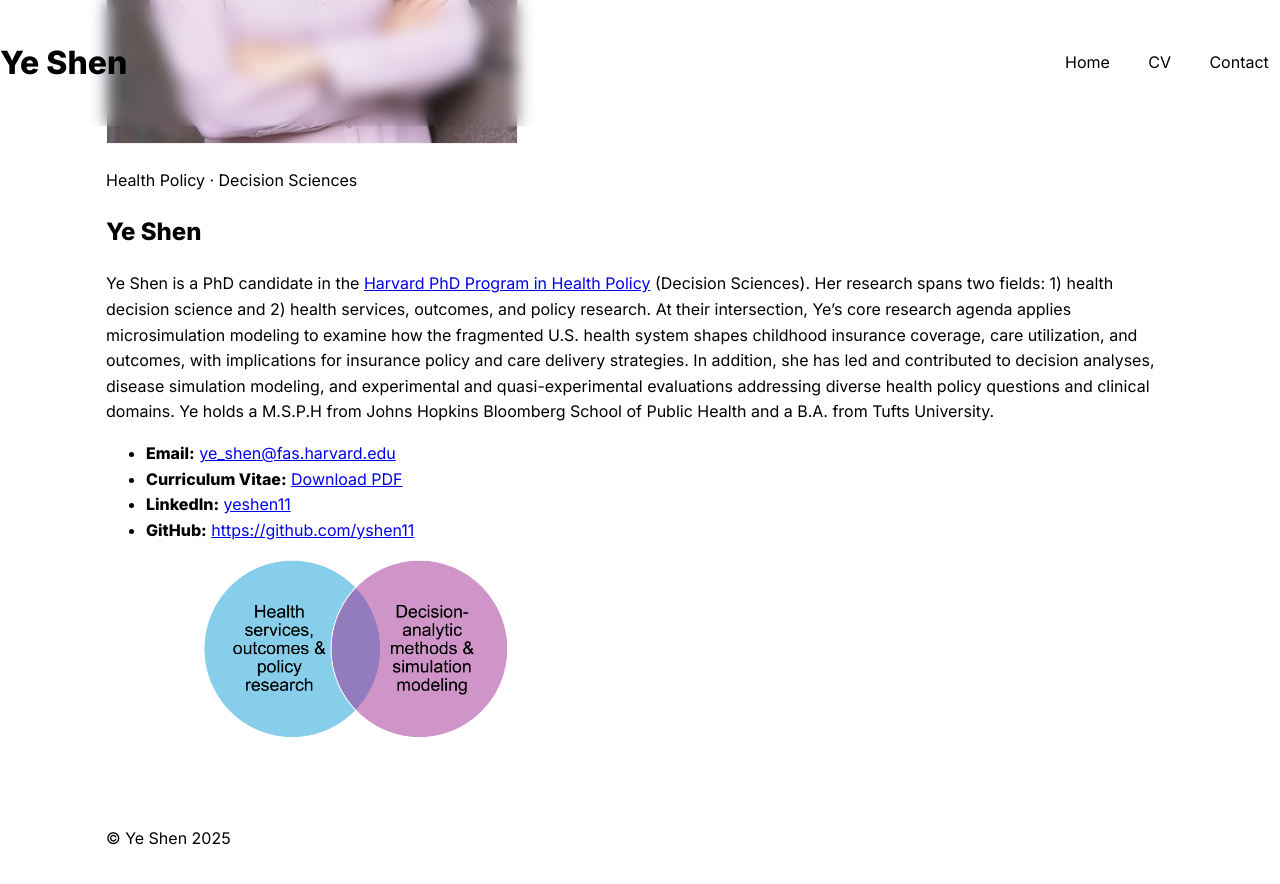
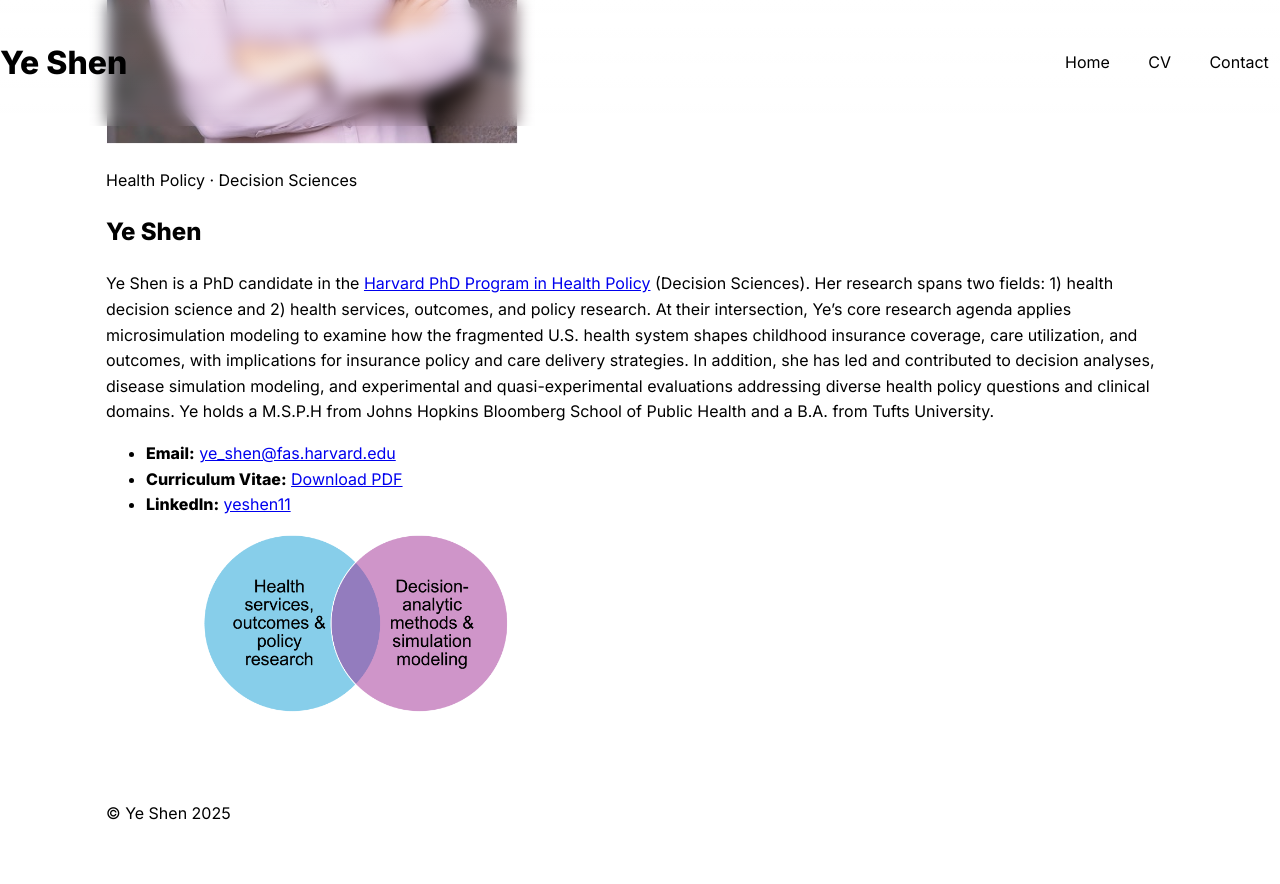
Before and after one commit to yshen11/yeshen-site, a Jekyll site: the page built from index.md, in a window 1280 px wide and 900 px high, scrolled down 514 px. Shown: the top 884 px of the window. Built offline with Jekyll 4.4.1, drawn with Linux system fonts in a browser that asks for light colours.

Commit message:
Update index.md
removed github link

```diff
--- a/index.md
+++ b/index.md
@@ -23,8 +23,6 @@ Ye Shen is a PhD candidate in the [Harvard PhD Program in Health Policy](https:/
 * **Email:** <a href="mailto:ye_shen@fas.harvard.edu">ye_shen@fas.harvard.edu</a>
 * **Curriculum Vitae:** <a href="/yeshen-site/assets/cv/Ye_Shen_CV.pdf" target="_blank" rel="noopener">Download PDF</a>
 * **LinkedIn:** <a href="https://www.linkedin.com/in/yeshen11" target="_blank" rel="noopener">yeshen11</a>
-* **GitHub:** <a href="https://github.com/yshen11" target="_blank" rel="noopener">https://github.com/yshen11</a>
-
 
 <div class="center">
   <img src="{{ '/assets/img/unionof2fields.png' | relative_url }}"
```
